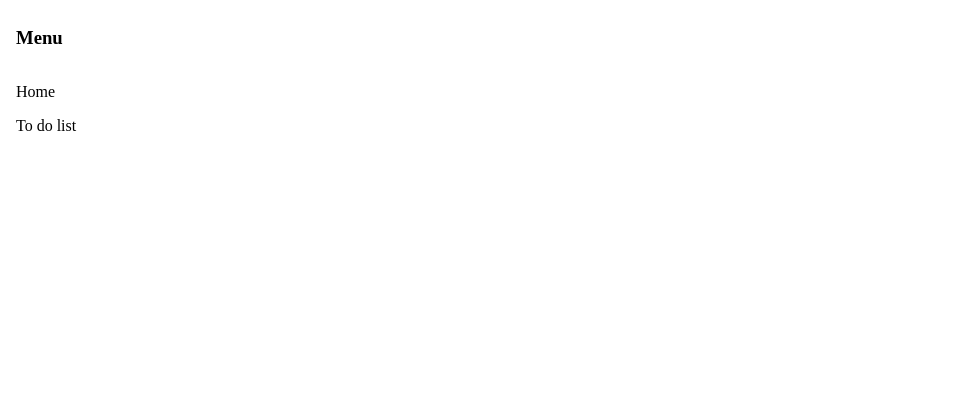
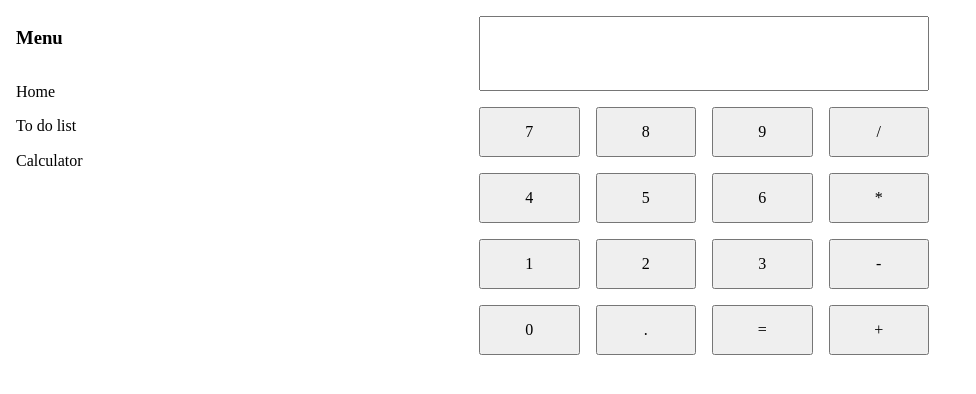
Before and after one commit to cdgstudio/angular-app-template, an Angular app: page /calculator in a window 1280 px wide. Before the commit this address led to /. Shown: the top 394 px of the page, without its empty margins (0-976 px from the left). Built offline with nearby package versions, Linux system fonts and the light colour scheme.

Commit message:
Create calculator with basic operations

```diff
--- a/src/app/app-routing.module.ts
+++ b/src/app/app-routing.module.ts
@@ -3,6 +3,7 @@ import { RouterModule, Routes } from '@angular/router';
 
 const routes: Routes = [
   { path: 'to-do', loadChildren: () => import('./modules/to-do/to-do.module').then((m) => m.ToDoModule) },
+  { path: 'calculator', loadChildren: () => import('./modules/calculator/calculator.module').then(m => m.CalculatorModule) },
 ];
 
 @NgModule({
--- a/src/app/layout/page-sidebar/components/page-sidebar/page-sidebar.component.html
+++ b/src/app/layout/page-sidebar/components/page-sidebar/page-sidebar.component.html
@@ -1,3 +1,4 @@
 <h3>Menu</h3>
 <a routerLink="/">Home</a>
 <a routerLink="/to-do">To do list</a>
+<a routerLink="/calculator">Calculator</a>
--- /dev/null
+++ b/src/app/modules/calculator/calculator.module.ts
@@ -0,0 +1,13 @@
+import { NgModule } from '@angular/core';
+import { CommonModule } from '@angular/common';
+import { RouterModule, Routes } from '@angular/router';
+import { CalculatorComponent } from './components/calculator/calculator.component';
+import { DisplayComponent } from './components/display/display.component';
+
+const routes: Routes = [{ path: '', component: CalculatorComponent }];
+
+@NgModule({
+  declarations: [CalculatorComponent, DisplayComponent],
+  imports: [CommonModule, RouterModule.forChild(routes)],
+})
+export class CalculatorModule {}
--- /dev/null
+++ b/src/app/modules/calculator/components/calculator/calculator.component.html
@@ -0,0 +1,21 @@
+<app-display></app-display>
+
+<button (click)="addToDisplay(7)" accesskey="a">7</button>
+<button (click)="addToDisplay(8)">8</button>
+<button (click)="addToDisplay(9)">9</button>
+<button (click)="addToDisplay('/')">/</button>
+
+<button (click)="addToDisplay(4)">4</button>
+<button (click)="addToDisplay(5)">5</button>
+<button (click)="addToDisplay(6)">6</button>
+<button (click)="addToDisplay('*')">*</button>
+
+<button (click)="addToDisplay(1)">1</button>
+<button (click)="addToDisplay(2)">2</button>
+<button (click)="addToDisplay(3)">3</button>
+<button (click)="addToDisplay('-')">-</button>
+
+<button (click)="addToDisplay(0)">0</button>
+<button (click)="addToDisplay('.')">.</button>
+<button (click)="calculate()">=</button>
+<button (click)="addToDisplay('+')">+</button>
--- /dev/null
+++ b/src/app/modules/calculator/components/calculator/calculator.component.scss
@@ -0,0 +1,22 @@
+:host {
+  display: grid;
+  grid-template-columns: repeat(4, 1fr);
+  grid-template-rows: auto repeat(4, 50px);
+  place-items: center;
+
+  gap: 1rem;
+
+  margin-top: 1rem;
+  max-width: 450px;
+  margin-left: auto;
+  margin-right: auto;
+}
+
+button {
+  width: 100%;
+  height: 100%;
+}
+
+app-display {
+  grid-column: span 4;
+}
--- /dev/null
+++ b/src/app/modules/calculator/components/calculator/calculator.component.ts
@@ -0,0 +1,24 @@
+import { ChangeDetectionStrategy, Component } from '@angular/core';
+import { BehaviorSubject } from 'rxjs';
+import { CalcEngine } from '../../facades/calc.engine';
+
+@Component({
+  selector: 'app-calculator',
+  templateUrl: './calculator.component.html',
+  styleUrls: ['./calculator.component.scss'],
+  providers: [CalcEngine],
+  changeDetection: ChangeDetectionStrategy.OnPush,
+})
+export class CalculatorComponent {
+  display$ = new BehaviorSubject<string>('');
+
+  constructor(private calcEngine: CalcEngine) {}
+
+  addToDisplay(value: string | number): void {
+    this.calcEngine.pushToInput(value);
+  }
+
+  calculate() {
+    this.calcEngine.calculate().subscribe();
+  }
+}
--- /dev/null
+++ b/src/app/modules/calculator/components/display/display.component.html
@@ -0,0 +1,5 @@
+<input #displey type="text" [value]="input$ | async" (change)="setInput($event)" />
+
+<div *ngIf="invalid$ | async as r" class="errors">
+  {{ r }}
+</div>
--- /dev/null
+++ b/src/app/modules/calculator/components/display/display.component.scss
@@ -0,0 +1,18 @@
+:host {
+  display: block;
+  width: 100%;
+  height: 75px;
+  position: relative;
+}
+
+input {
+  width: 100%;
+  height: 100%;
+}
+
+div {
+  position: absolute;
+  right: 0;
+  top: 50%;
+  translate: -50% -50%;
+}
--- /dev/null
+++ b/src/app/modules/calculator/components/display/display.component.ts
@@ -0,0 +1,21 @@
+import { ChangeDetectionStrategy, Component } from '@angular/core';
+import { CalcEngine } from '../../facades/calc.engine';
+
+@Component({
+  selector: 'app-display',
+  templateUrl: './display.component.html',
+  styleUrls: ['./display.component.scss'],
+  changeDetection: ChangeDetectionStrategy.OnPush,
+})
+export class DisplayComponent {
+  input$ = this.calcEngine.input$;
+  invalid$ = this.calcEngine.lastCalculate$;
+
+  constructor(private calcEngine: CalcEngine) {}
+
+  setInput(event: Event): void {
+    const target = event.target as HTMLInputElement;
+    this.calcEngine.setInput(target.value);
+    this.calcEngine.calculate().subscribe();
+  }
+}
--- /dev/null
+++ b/src/app/modules/calculator/facades/calc.engine.ts
@@ -0,0 +1,50 @@
+import { Injectable } from '@angular/core';
+import { BehaviorSubject, defer, Observable, of, ReplaySubject, Subject, throwError } from 'rxjs';
+
+@Injectable()
+export class CalcEngine {
+  private input$$ = new BehaviorSubject<string>('');
+  input$ = this.input$$.asObservable();
+  private lastCalculate$$ = new ReplaySubject<string | Error>(1);
+  lastCalculate$ = this.lastCalculate$$.asObservable();
+
+  private resetDisplay = false;
+
+  setInput(input: string | number): void {
+    const text = typeof input === 'string' ? input : input.toString();
+    this.input$$.next(text);
+  }
+
+  pushToInput(input: string | number): void {
+    if (this.resetDisplay === true) {
+      this.resetDisplay = false;
+      this.input$$.next('');
+      this.lastCalculate$$.next('');
+    }
+
+    const text = typeof input === 'string' ? input : input.toString();
+    const currentValue = this.input$$.getValue();
+
+    this.input$$.next(currentValue + text);
+  }
+
+  calculate(): Observable<string> {
+    return defer(() => {
+      const input = this.input$$.getValue();
+      try {
+        const result = eval(input);
+        this.lastCalculate$$.next(result);
+        return of(result);
+      } catch (e) {
+        if (e instanceof Error) {
+          this.lastCalculate$$.next(e);
+        } else if (typeof e === 'string') {
+          this.lastCalculate$$.next(new Error(e));
+        }
+        return throwError(() => e);
+      } finally {
+        this.resetDisplay = true;
+      }
+    });
+  }
+}
```
Also changed, not shown: 2 other files (tests, documents, lock files or other folders).
